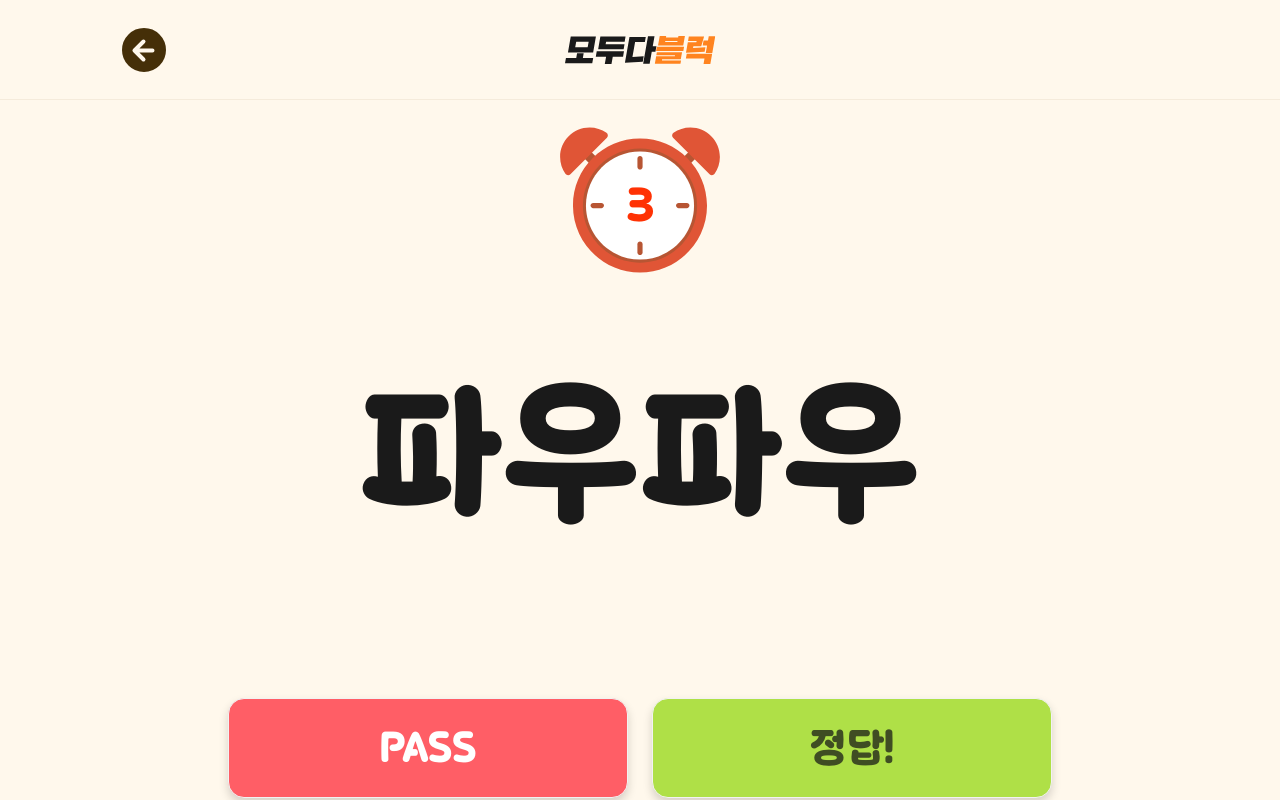
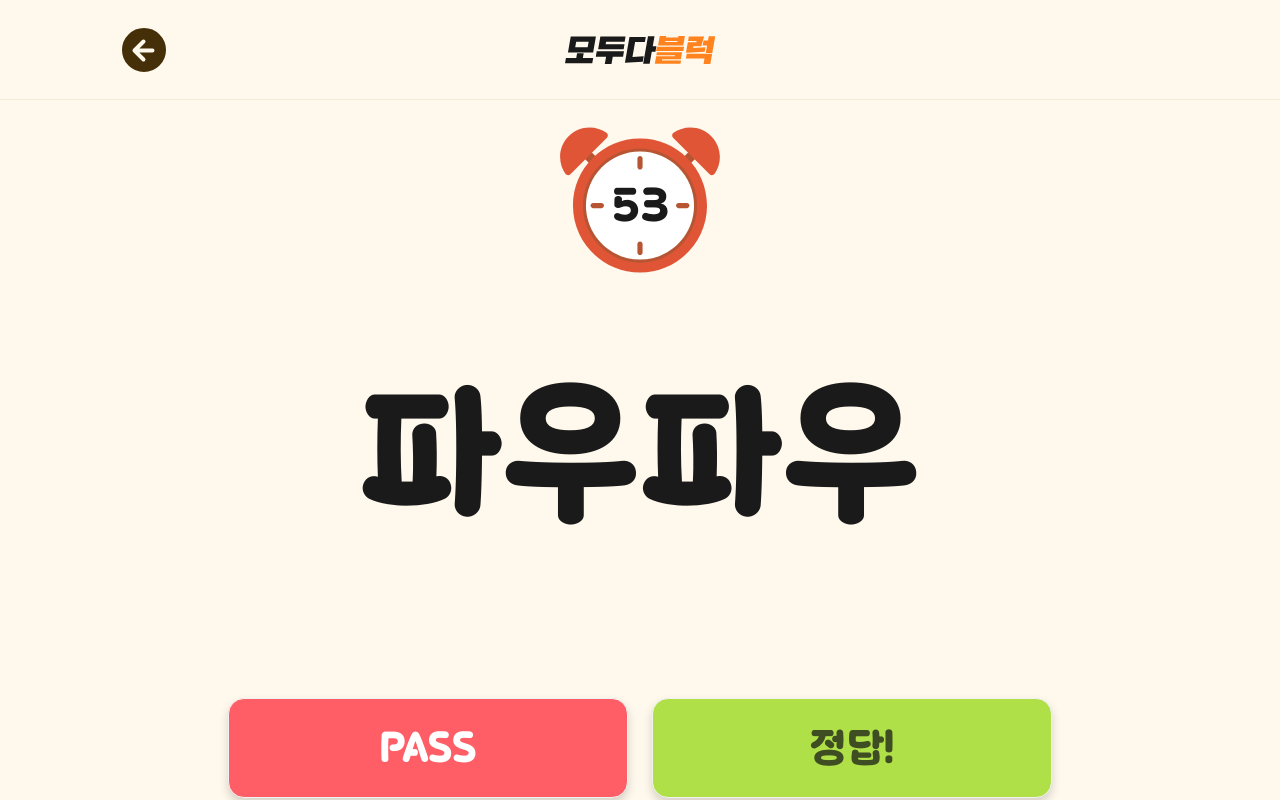
Before and after one commit to gandy818/personality-test, a Next.js app: page /speedgame/fruit in a window 1280 px wide. Built offline with nearby package versions, Linux system fonts and the light colour scheme.

Commit message:
feat: 타이머 수정

```diff
--- a/src/components/speedgame/SpeedgameComponent.tsx
+++ b/src/components/speedgame/SpeedgameComponent.tsx
@@ -121,7 +121,7 @@ const shuffleList = (list: string[]) => {
 };
 
 export default function SpeedgameComponent() {
-  const [time, _, finish] = useTimer(10);
+  const [time, _, finish] = useTimer(60);
   const [shuffledList, setShuffledList] = useState<string[]>([]);
   const [currentIndex, setCurrentIndex] = useState(0);
   const [resultList, setResultList] = useState<string[]>([]);
```
